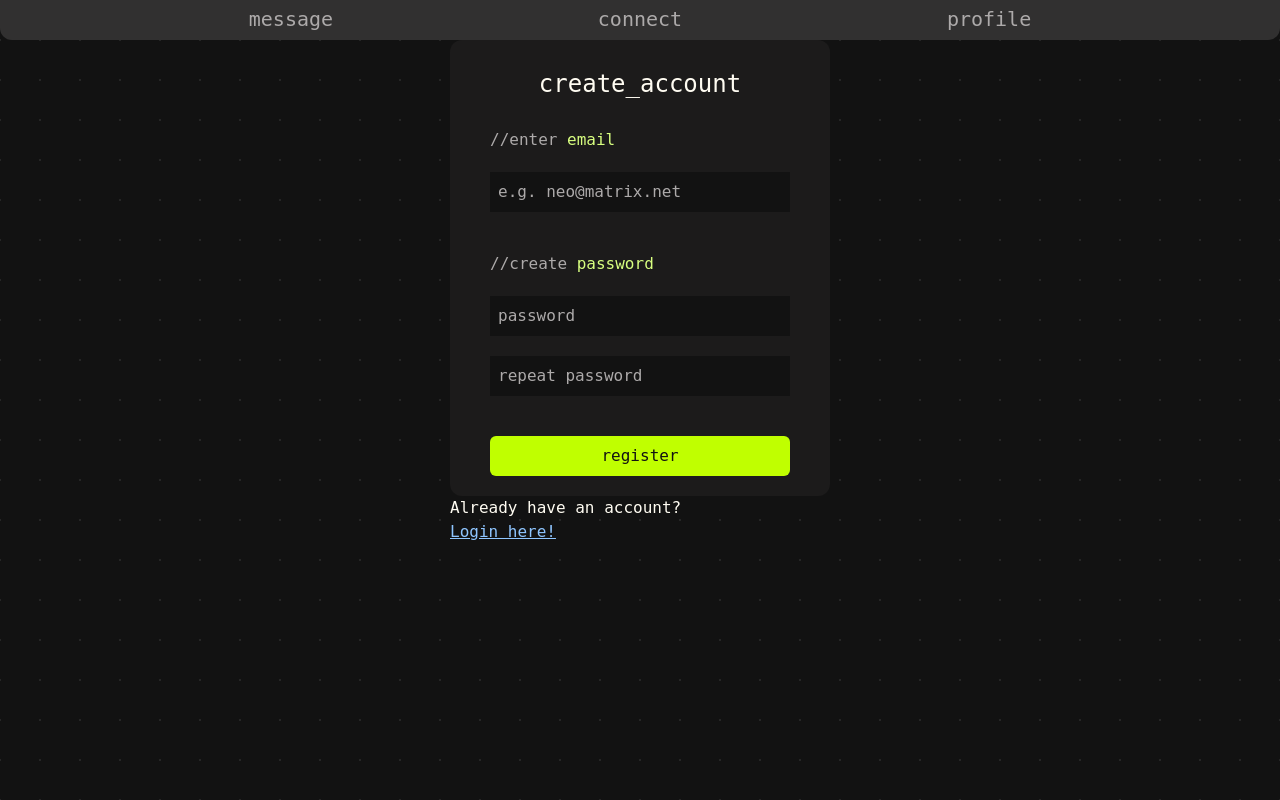
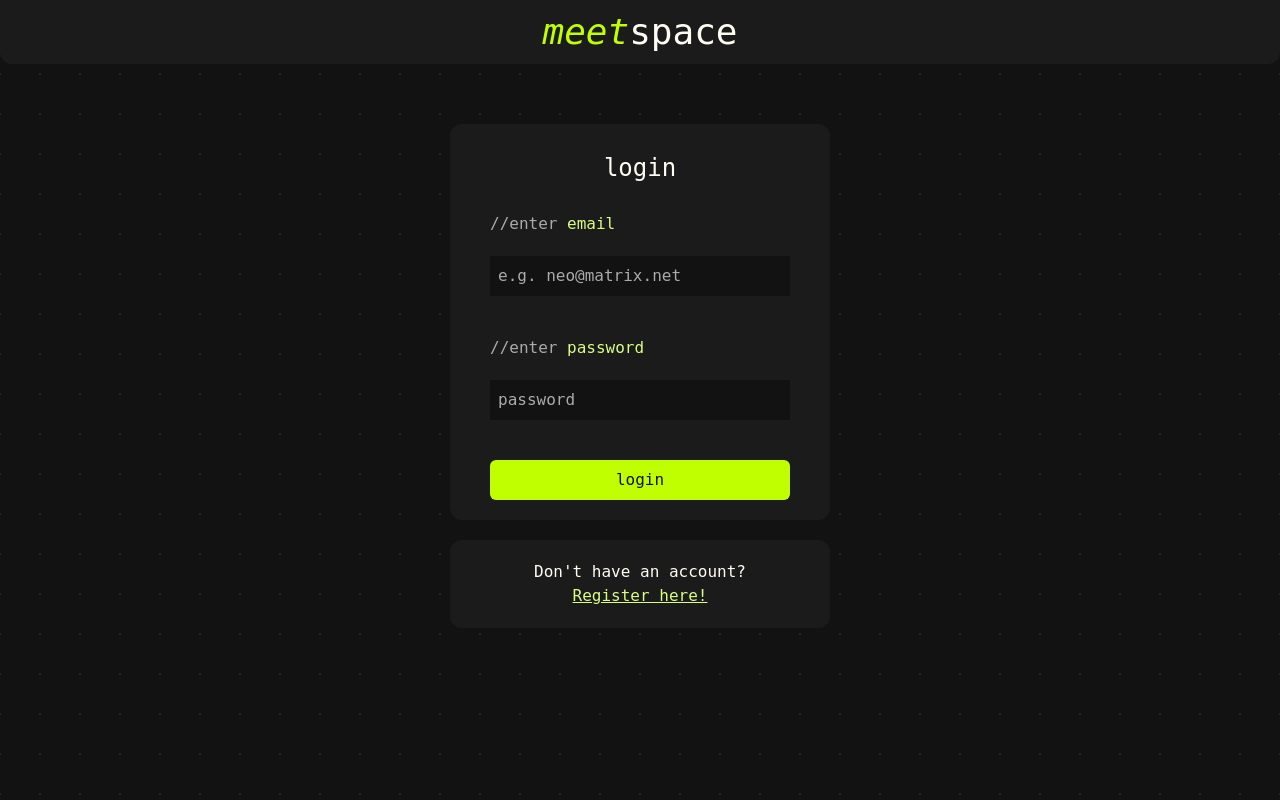
Before and after one commit to imranshiundu/MatchMe, a React (Vite) app in the folder frontend/: page /login in a window 1280 px wide. Built offline with nearby package versions, Linux system fonts and the light colour scheme.

Commit message:
feature:landing page and login screen

```diff
--- a/frontend/src/App.tsx
+++ b/frontend/src/App.tsx
@@ -16,12 +16,12 @@ function App() {
         <BrowserRouter>
             <Routes>
                 <Route path="/" element={<Landing/>}/>
+                <Route path="/login" element={<Auth/>}/>
                 <Route element={<Layout/>}>
                     <Route path="/dashboard" element={<Dashboard/>}/>
                     <Route path="/profile" element={<Profile/>}/>
                     <Route path="/messages" element={<Connections/>}/>
                     <Route path="/chat" element={<Chat/>}/>
-                    <Route path="/login" element={<Auth/>}/>
                 </Route>
             </Routes>
         </BrowserRouter>
--- a/frontend/src/components/auth/LoginForm.tsx
+++ b/frontend/src/components/auth/LoginForm.tsx
@@ -1,4 +1,5 @@
 import {type SubmitEvent, useState} from "react";
+import {useNavigate} from 'react-router-dom';
 import type {loginFormData, serverAuthResponse} from "../../types/loginFormData.ts";
 
 function LoginForm() {
@@ -9,6 +10,7 @@ function LoginForm() {
         });
 
     const [error, setError] = useState<string>('');
+    const navigate = useNavigate();
 
     const handleChange = (e:React.ChangeEvent<HTMLInputElement>) => {
         const { name , value } = e.target;
@@ -35,35 +37,37 @@ function LoginForm() {
             }
             const data = (await response.json()) as serverAuthResponse;
             console.log('Auth successful: ', data);
+            // TODO test redirect with server
+            navigate('/dashboard');
         } catch (err) {
             setError(err instanceof Error ? err.message : 'An error occurred.');
         }
     }
 
     return (
-        <div className='grid place-items-center'>
+        <div className='grid place-items-center bg-[#1C1B1B] h-fit w-fit px-10 py-5 rounded-xl'>
+            <h1 className={'text-2xl py-2'}>login</h1>
             <form
                 onSubmit={handleSubmit}
                 className='flex flex-col w-75 gap-2'>
+                <p className={'text-[#adaaaa] mt-5'}>//enter <span className={'text-[#D8FF80]'}>email</span></p>
                 <input
                     type={"text"}
-                    placeholder='email'
+                    placeholder='e.g. neo@matrix.net'
                     name={'email'}
                     value={loginDetails.email}
                     onChange={handleChange}
-                    className='bg-white text-black'/>
+                    className='bg-[#121212] placeholder-[#adaaaa] text-[#C0FF00] p-2 my-3 outline-none'/>
+                <p className={'mt-5 text-[#adaaaa]'}>//enter <span className={'text-[#D8FF80]'}>password</span></p>
                 <input
                     type={"password"}
                     placeholder='password'
                     name={'password'}
                     value={loginDetails.password}
                     onChange={handleChange}
-                    className='bg-white text-black'/>
-                <button type='submit' className='cursor-pointer bg-[#EB5E28]'>Login</button>
-                {
-                    // TODO style the error message
-                }
-                {error && <p className={''}>
+                    className='bg-[#121212] placeholder-[#adaaaa] text-[#C0FF00] p-2 my-3 outline-none'/>
+                <button type='submit' className='cursor-pointer bg-[#C0FF00] text-[#121212] mt-5 p-2 rounded-md hover:bg-[#D8FF80] hover:text-[#1c1b1b] transition-all delay-100'>login</button>
+                {error && <p className={'bg-[#121212] text-[#ff7351] border-1 p-2 rounded-sm mt-5'}>
                     {error}
                 </p>}
             </form>
--- a/frontend/src/components/auth/RegistrationForm.tsx
+++ b/frontend/src/components/auth/RegistrationForm.tsx
@@ -1,4 +1,5 @@
 import {type SubmitEvent, useState} from "react";
+import {useNavigate} from 'react-router-dom';
 import type {registrationData, serverAuthResponse} from "../../types/loginFormData.ts";
 
 function RegistrationForm() {
@@ -10,6 +11,8 @@ function RegistrationForm() {
         });
 
     const [error, setError] = useState<string>('');
+
+    const navigate = useNavigate();
 
     const handleChange = (e:React.ChangeEvent<HTMLInputElement>) => {
         const { name , value } = e.target;
@@ -36,6 +39,8 @@ function RegistrationForm() {
             }
             const data = (await response.json()) as serverAuthResponse;
             console.log('Auth successful: ', data);
+            // TODO test redirect with server
+            navigate('/dashboard');
         } catch (err) {
             setError(err instanceof Error ? err.message : 'An error occurred.');
         }
@@ -70,11 +75,8 @@ function RegistrationForm() {
                     value={registrationDetails.repeatPassword}
                     onChange={handleChange}
                     className='bg-[#121212] placeholder-[#adaaaa] text-[#C0FF00] p-2 outline-none'/>
-                <button type='submit' className='cursor-pointer bg-[#C0FF00] text-[#121212] mt-8 p-2 rounded-md hover:bg-[#D8FF80] hover:text-[#1c1b1b] transition-all delay-100'>register</button>
-                {
-                    // TODO style the error message
-                }
-                {error && <p className={''}>
+                <button type='submit' className='cursor-pointer bg-[#C0FF00] text-[#121212] mt-5 p-2 rounded-md hover:bg-[#D8FF80] hover:text-[#1c1b1b] transition-all delay-100'>register</button>
+                {error && <p className={'bg-[#121212] text-[#ff7351] border-1 p-2 rounded-sm mt-5'}>
                     {error}
                 </p>}
             </form>
--- a/frontend/src/pages/Auth.tsx
+++ b/frontend/src/pages/Auth.tsx
@@ -1,6 +1,7 @@
 import LoginForm from "../components/auth/LoginForm.tsx";
 import {useState} from "react";
 import RegistrationForm from "../components/auth/RegistrationForm.tsx";
+import {Link} from 'react-router-dom';
 
 function Auth() {
     const [login, setLogin] = useState<boolean>(true)
@@ -10,23 +11,32 @@ function Auth() {
 
     return (
         <div className='grid place-items-center'>
+            <header className={'w-screen bg-[#1C1B1B] py-3 px-3 flex justify-center rounded-b-xl'}>
+                <Link to={'/'} className={'text-4xl inline-block'}><i className={'text-[#C0FF00]'}>meet</i>space</Link>
+            </header>
+            <section className={'mt-15'}>
             {login ?
                 <section>
-                    <RegistrationForm/>
-                    <p>Already have an account?</p>
-                    <button onClick={switchAuth} className='text-blue-300 underline cursor-pointer'>
-                        Login here!
-                    </button>
+                    <LoginForm/>
+                    <div className={'grid place-items-center bg-[#1C1B1B] px-10 py-5 rounded-xl mt-5'}>
+                        <p>Don't have an account?</p>
+                        <button onClick={switchAuth} className='text-[#D8FF80] underline cursor-pointer'>
+                            Register here!
+                        </button>
+                    </div>
                 </section>
                 :
                 <section>
-                    <LoginForm/>
-                    <p>Don't yet have an account?</p>
-                    <button onClick={switchAuth} className='text-blue-300 underline cursor-pointer'>
-                        Register here!
-                    </button>
+                    <RegistrationForm/>
+                    <div className={'grid place-items-center bg-[#1C1B1B] px-10 py-5 rounded-xl mt-5'}>
+                        <p>Already have an account?</p>
+                        <button onClick={switchAuth} className='text-[#D8FF80] underline cursor-pointer'>
+                            Login here!
+                        </button>
+                    </div>
                 </section>
             }
+            </section>
         </div>
     )
 }
--- a/frontend/src/pages/Landing.tsx
+++ b/frontend/src/pages/Landing.tsx
@@ -18,7 +18,6 @@ function Landing () {
                 <section className={'mt-35 ml-50'}>
                     <RegistrationForm/>
                 </section>
-
             </div>
         </div>
     )
```
